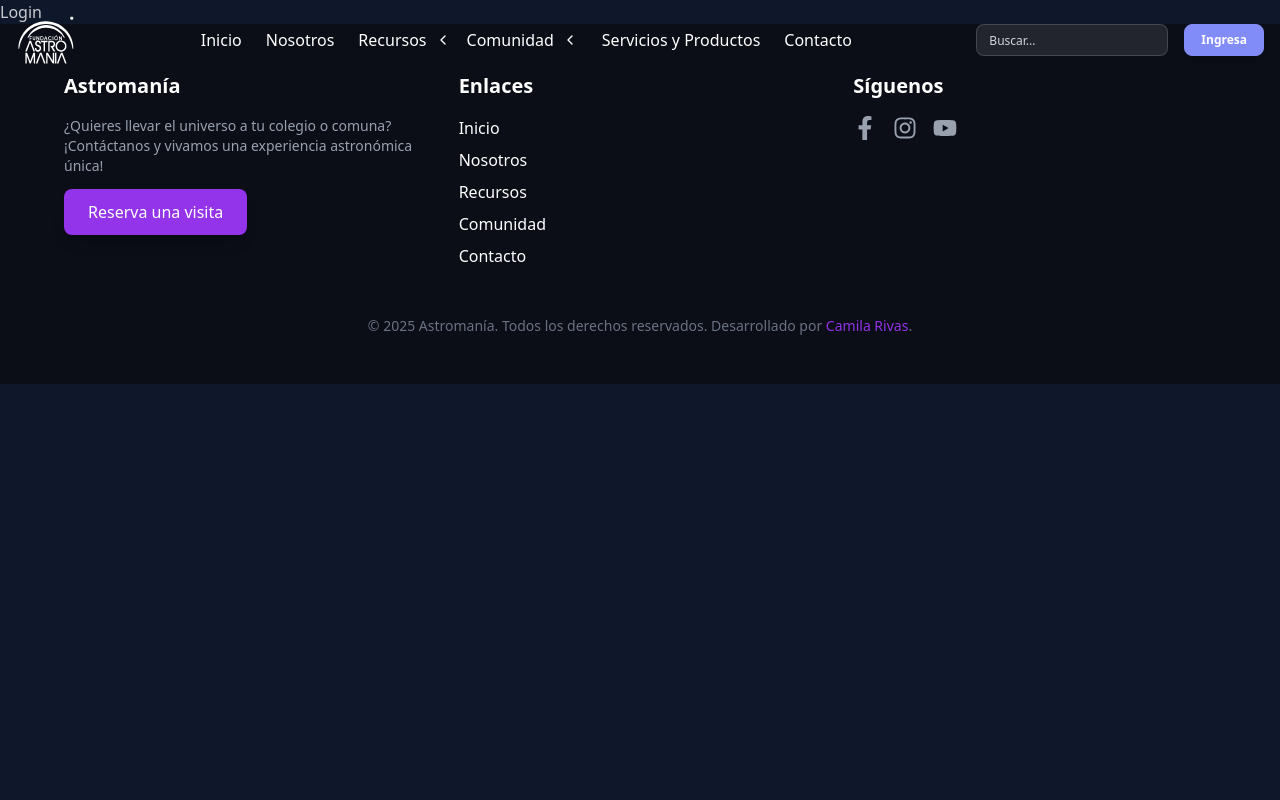
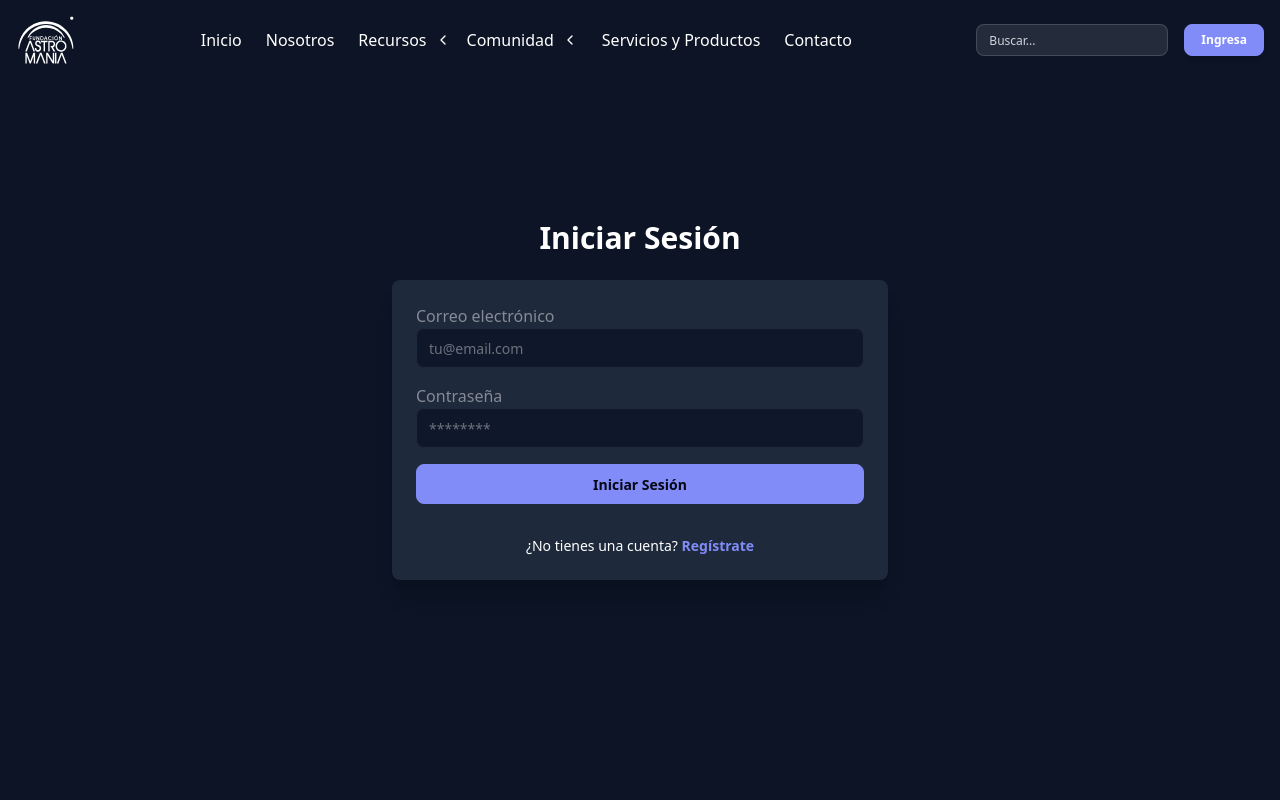
Before and after one commit to S0uris666/Astromania, a React (Vite) app in the folder Frontend/: page /login in a window 1280 px wide. Shown: the top 800 px of the page. Built offline with nearby package versions, Linux system fonts and the light colour scheme.

Commit message:
se agrega Login

```diff
--- a/Frontend/src/pages/Login/Login.jsx
+++ b/Frontend/src/pages/Login/Login.jsx
@@ -1,7 +1,101 @@
-import React from 'react'
+import { useState } from "react";
+import { Link } from "react-router-dom";
 
-export const Login = () => {
+export function Login() {
+  const [formData, setFormData] = useState({
+    email: "",
+    password: "",
+  });
+
+  const [status, setStatus] = useState("");
+  const [loading, setLoading] = useState(false);
+
+  const handleChange = (e) => {
+    setFormData({ ...formData, [e.target.name]: e.target.value });
+  };
+
+  const handleSubmit = async (e) => {
+    e.preventDefault();
+    setLoading(true);
+    setStatus("");
+
+    try {
+      // Aquí iría la llamada ala  API de login
+      // Ejemplo:
+      // const response = await loginUser(formData);
+
+      setTimeout(() => {
+        setStatus("¡Estas dentro!");
+        setFormData({ email: "", password: "" });
+        setLoading(false);
+      }, 1000);
+    } catch (error) {
+      console.error(error);
+      setStatus("Error al iniciar sesión");
+      setLoading(false);
+    }
+  };
+
   return (
-    <div>Login</div>
-  )
+    <div className="min-h-screen flex items-center justify-center bg-base-200 px-4 py-12">
+      <div className="w-full max-w-xl p-10">
+        <h2 className="text-3xl font-bold mb-6 text-center text-white">
+          Iniciar Sesión
+        </h2>
+
+        <form
+          onSubmit={handleSubmit}
+          className="bg-neutral shadow-xl rounded-lg p-6 space-y-4"
+        >
+          <div className="form-control">
+            <label className="label">
+              <span className="label-text">Correo electrónico</span>
+            </label>
+            <input
+              type="email"
+              name="email"
+              placeholder="tu@email.com"
+              value={formData.email}
+              onChange={handleChange}
+              className="input input-bordered input-neutral w-full"
+              required
+            />
+          </div>
+
+          <div className="form-control">
+            <label className="label">
+              <span className="label-text">Contraseña</span>
+            </label>
+            <input
+              type="password"
+              name="password"
+              placeholder="********"
+              value={formData.password}
+              onChange={handleChange}
+              className="input input-bordered input-neutral w-full"
+              required
+            />
+          </div>
+
+          <button
+            type="submit"
+            className="btn btn-secondary w-full"
+            disabled={loading}
+          >
+            {loading ? "Ingresando..." : "Iniciar Sesión"}
+          </button>
+
+          {status && <p className="text-center text-success mt-2">{status}</p>}
+
+          {/* Texto para registrarse */}
+          <p className="text-center mt-4 text-sm text-white">
+            ¿No tienes una cuenta?{" "}
+              <Link to="/registro" className="text-secondary font-semibold">
+                Regístrate
+              </Link>
+          </p>
+        </form>
+      </div>
+    </div>
+  );
 }
```
